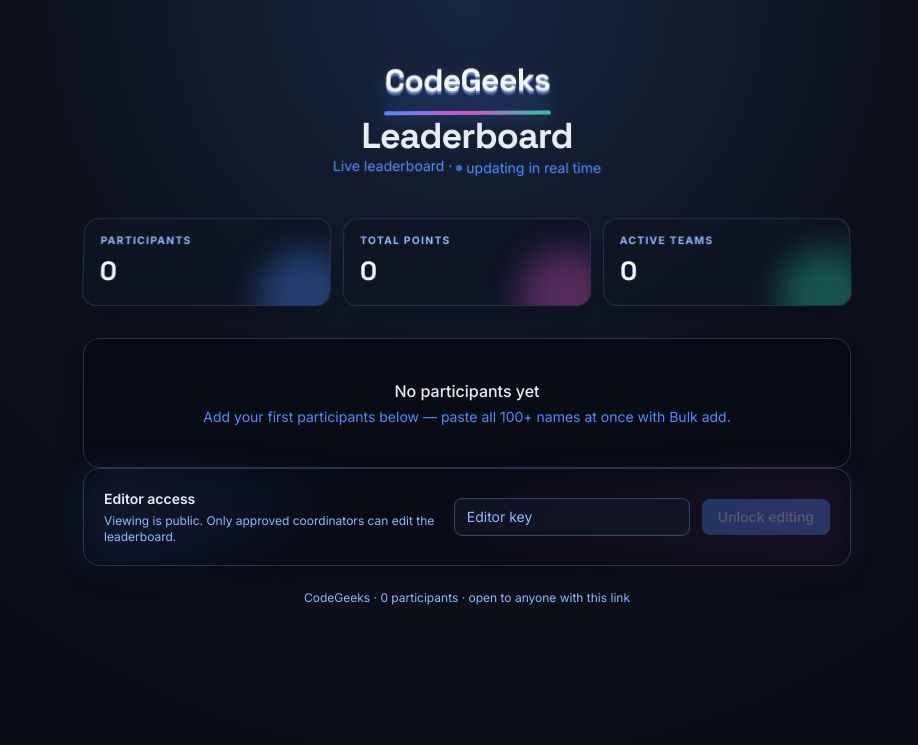
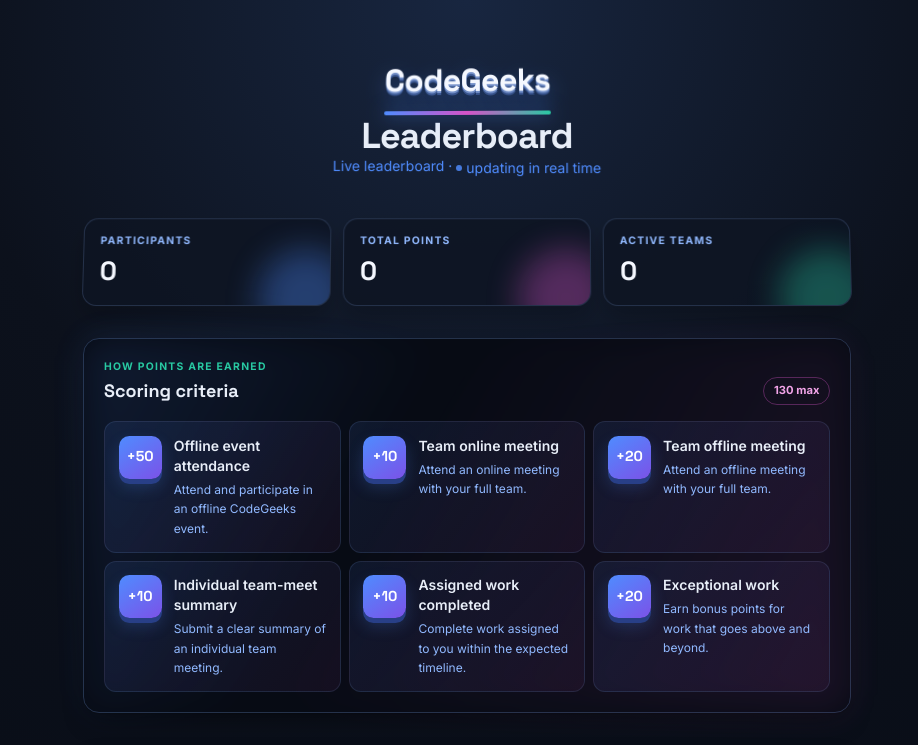
Before and after one commit to L-eisha/CodeGeeks---Leaderboard-, a Next.js app: page / in a window 1280 px wide. Shown: the top 745 px of the page, without its empty margins (173-1091 px from the left). Built offline with nearby package versions, Linux system fonts and the light colour scheme.

Commit message:
Add participant scoring criteria

```diff
--- a/app/globals.css
+++ b/app/globals.css
@@ -123,6 +123,43 @@
   border-radius: 50%;
   background: #28c9a2;
   box-shadow: 0 0 10px #28c9a2;
+}
+
+.criteria-total {
+  border: 1px solid rgba(214, 83, 200, 0.35);
+  border-radius: 999px;
+  padding: 0.3rem 0.6rem;
+  color: #f2a4e8;
+  font-size: 0.7rem;
+  font-weight: 700;
+  white-space: nowrap;
+}
+
+.criteria-item {
+  display: flex;
+  align-items: flex-start;
+  gap: 0.75rem;
+  min-height: 5rem;
+  padding: 0.85rem;
+  border: 1px solid rgba(145, 185, 255, 0.12);
+  border-radius: 0.75rem;
+  background: linear-gradient(135deg, rgba(79, 140, 255, 0.1), rgba(214, 83, 200, 0.06));
+}
+
+.criteria-points {
+  display: inline-flex;
+  min-width: 2.7rem;
+  height: 2.7rem;
+  align-items: center;
+  justify-content: center;
+  border-radius: 0.65rem;
+  background: linear-gradient(145deg, #4f8cff, #7b52e8);
+  box-shadow: 0 5px 0 #283f87, 0 8px 16px rgba(79, 140, 255, 0.22);
+  color: #ffffff;
+  font-family: var(--font-display), sans-serif;
+  font-size: 0.9rem;
+  font-weight: 700;
+  flex-shrink: 0;
 }
 
 .ui-depth {
--- a/app/page.tsx
+++ b/app/page.tsx
@@ -6,6 +6,15 @@
 
 const QUICK_DELTAS = [-5, -1, 1, 5, 10];
 const PAGE_SIZE = 25;
+
+const SCORING_CRITERIA = [
+  { points: 50, title: "Offline event attendance", detail: "Attend and participate in an offline CodeGeeks event." },
+  { points: 10, title: "Team online meeting", detail: "Attend an online meeting with your full team." },
+  { points: 20, title: "Team offline meeting", detail: "Attend an offline meeting with your full team." },
+  { points: 10, title: "Individual team-meet summary", detail: "Submit a clear summary of an individual team meeting." },
+  { points: 10, title: "Assigned work completed", detail: "Complete work assigned to you within the expected timeline." },
+  { points: 20, title: "Exceptional work", detail: "Earn bonus points for work that goes above and beyond." },
+];
 
 function initials(name: string) {
   const parts = name.trim().split(/\s+/).filter(Boolean);
@@ -342,6 +351,29 @@
           </div>
         </div>
 
+        <section className="criteria-panel ui-depth bg-brand-950 rounded-2xl border border-brand-100 shadow-card p-4 sm:p-5 mb-8" aria-labelledby="criteria-title">
+          <div className="flex items-end justify-between gap-3 mb-4">
+            <div>
+              <p className="section-kicker">How points are earned</p>
+              <h2 id="criteria-title" className="font-display text-lg font-bold text-brand-900">
+                Scoring criteria
+              </h2>
+            </div>
+            <span className="criteria-total">130 max</span>
+          </div>
+          <div className="grid gap-2 sm:grid-cols-2 lg:grid-cols-3">
+            {SCORING_CRITERIA.map((criterion) => (
+              <div key={criterion.title} className="criteria-item">
+                <span className="criteria-points">+{criterion.points}</span>
+                <div>
+                  <p className="text-sm font-semibold text-brand-900">{criterion.title}</p>
+                  <p className="mt-1 text-xs leading-relaxed text-brand-400">{criterion.detail}</p>
+                </div>
+              </div>
+            ))}
+          </div>
+        </section>
+
         {error && (
           <p className="text-center text-sm text-red-300 mb-6 bg-red-950/50 border border-red-900 rounded-lg py-2 px-3">
             {error}
```
